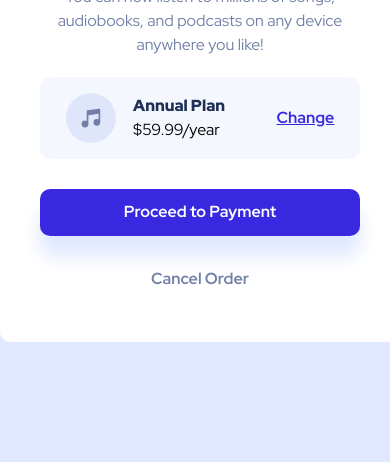
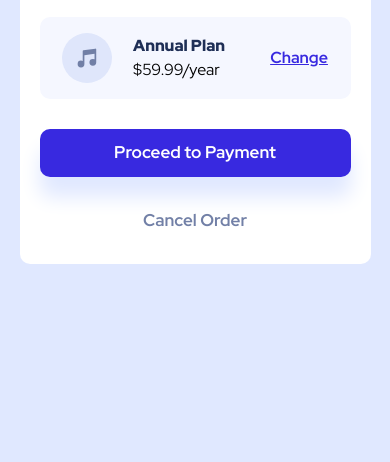
Before and after one commit to aperbet56/frontend_mentor_order_summary_card_component, a plain HTML site: page index.html in a window 390 px wide. Shown: the part 453-915 px from the top of the page. After the commit the page ends 844 px from the top, so only its background shows below. Drawn offline with Linux system fonts and the light colour scheme.

Commit message:
Ajout du responsive design version mobile

```diff
--- a/style.css
+++ b/style.css
@@ -141,3 +141,29 @@ body {
     background-color: transparent;
     color: var(--desaturated-blue);
 }
+
+/**** Responsive design version mobile ****/
+
+@media screen and (max-width: 572px) {
+    body {
+        background-image: url(images/pattern-background-mobile.svg);
+        padding: 80px 0;
+    }
+
+    .card__container {
+        width: 90%;
+    }
+
+    .card__container__description {
+        padding: 20px;
+    }
+
+    .card__container__article__plan {
+        margin-left: -24px;
+    }
+
+    .card__container--proceed__btn,
+    .card__container--cancel__btn {
+        font-size: 17px;
+    }
+}
```
